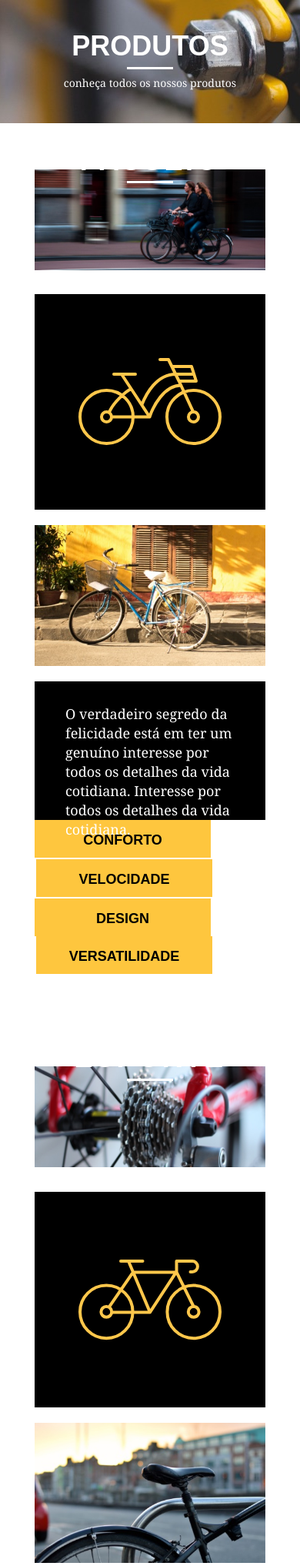
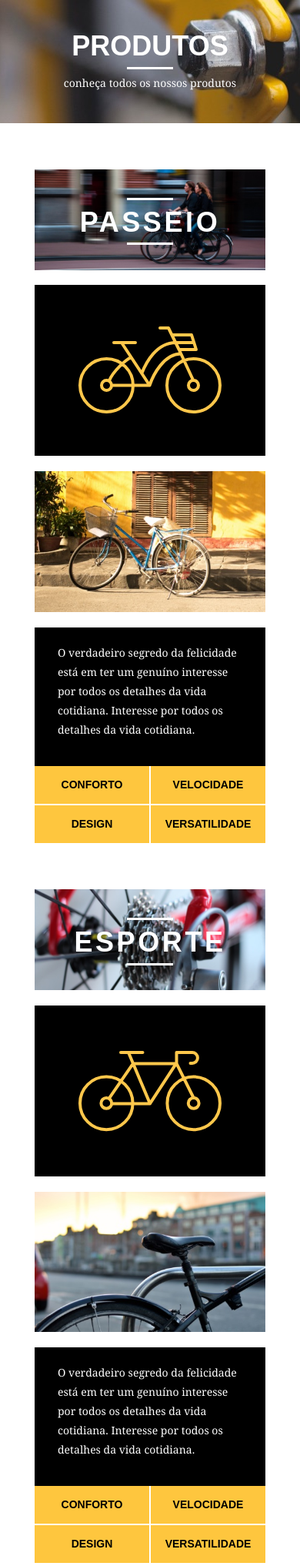
Before and after one commit to s4nderx/bikecraft, a PHP site: page /produtos.html in a window 390 px wide. Shown: the part 232-2266 px from the top of the page at 77% size. Run offline with PHP 8.4, Linux system fonts and the light colour scheme.

Commit message:
responsivo pagina produtos

```diff
--- a/css/produtos.css
+++ b/css/produtos.css
@@ -4,7 +4,7 @@
 }
 
 .produto_item {
-    padding: 60px 0;
+    padding: 60px 0 0 0;
 }
 
 .produto_icone {
--- a/css/responsivo.css
+++ b/css/responsivo.css
@@ -23,7 +23,37 @@
 		width: 26px;
 		height: 26px;
 	}
-}
+
+	/* produtos */
+	.produto_item h2 {
+		font-size: 36px;
+		color: #fff;
+		text-transform: uppercase;
+		letter-spacing: .1em;
+		font-weight: bold;
+		position: relative;
+		top: -150px;
+		text-align: center;
+		margin-bottom: -56px;
+	}
+
+	.produto_icone {
+		padding: 41px 0;
+	}
+
+	.produto_info p {
+		font-size: 14px;
+		line-height: 20px;
+		padding: 20px 30px;
+		height: 122px;
+	}
+
+	.produto_info ul li {
+		width: 181px;
+		height: 49px;
+	}
+
+} /* final do estilo para tablet */
 
 /* estilo para smartphone */
 @media only screen and (max-width: 787px){
@@ -97,4 +127,37 @@
 	.missao_sobre ul li {
 		font-size: 14px;
 	}
+
+	/* produtos */
+	.produto_item h2 {
+		top: -100px;
+		margin-bottom: -68px;
+	}
+
+	.produto_icone {
+		padding: 41px 0;
+	}
+
+	.produto_info p {
+		font-size: 14px;
+		padding: 20px 30px;
+
+	}
+
+	.produto_info ul li {
+		width: 149px;
+		height: 49px;
+		font-size: 14px;
+		line-height: 20px;
+		padding-top: 14px;
+	}
+
+	.form{
+		padding-right: 0px;
+	}
+
+	.orcamento_dados ul {
+		padding-right: 0;
+	}
+
 }
```
